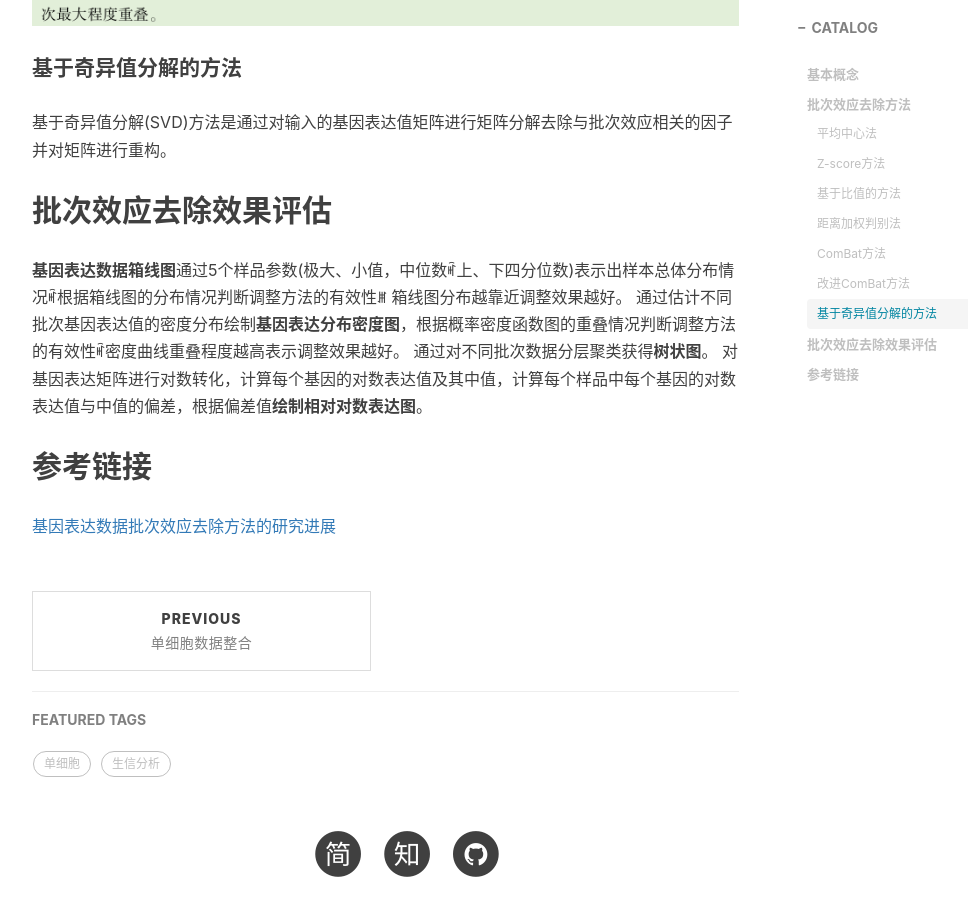
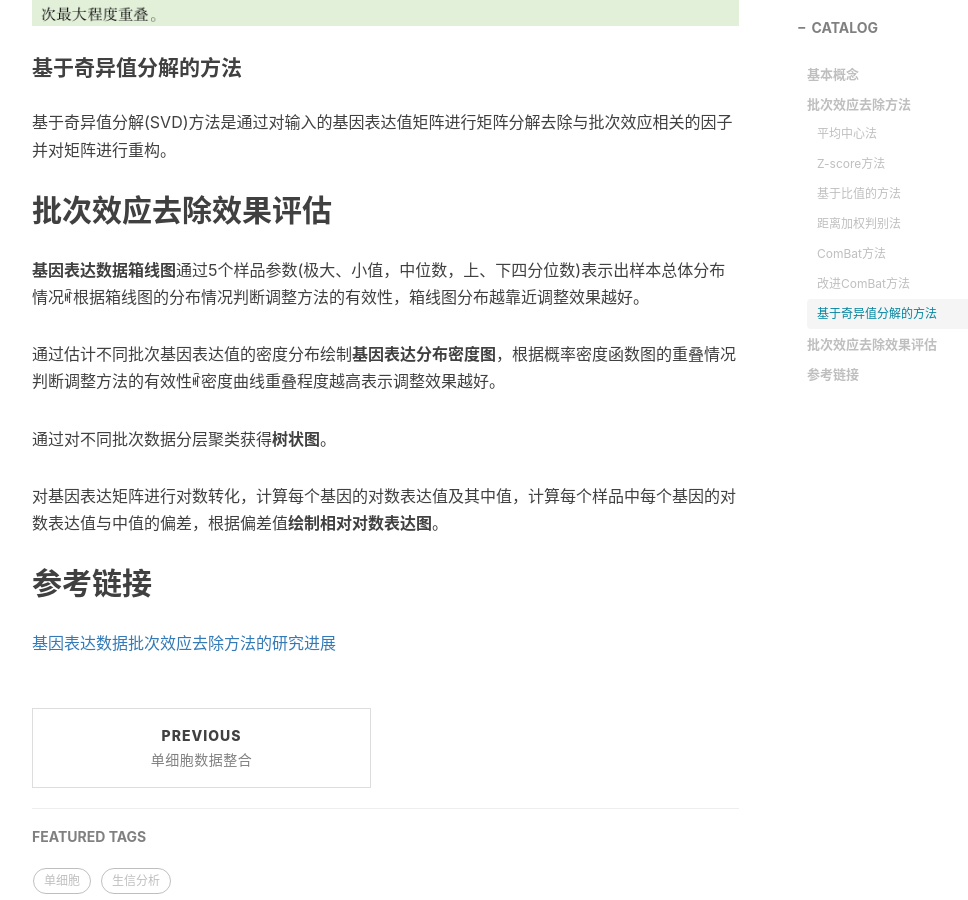
Before and after one commit to chenhongyubio/chenhongyubio.github.io, a Jekyll site: the page built from _posts/2020-01-15-批次效应.md, in a window 1280 px wide and 900 px high, scrolled down 3193 px. Shown: the whole window, without its empty margins (233-1201 px from the left). Built offline with Jekyll 4.4.1, drawn with Linux system fonts in a browser that asks for light colours; nearby versions of some CDN libraries; comment, search, counter and statistics services are not loaded.

Commit message:
modified:   "2020-01-15-\346\211\271\346\254\241\346\225\210\345\272\224.md"

```diff
--- a/_posts/2020-01-15-批次效应.md
+++ b/_posts/2020-01-15-批次效应.md
@@ -60,9 +60,12 @@
 基于奇异值分解(SVD)方法是通过对输入的基因表达值矩阵进行矩阵分解去除与批次效应相关的因子并对矩阵进行重构。
 
 ## 批次效应去除效果评估
-**基因表达数据箱线图**通过5个样品参数(极大、小值，中位数ꎬ上、下四分位数)表示出样本总体分布情况ꎬ根据箱线图的分布情况判断调整方法的有效性ꎮ 箱线图分布越靠近调整效果越好。
+**基因表达数据箱线图**通过5个样品参数(极大、小值，中位数，上、下四分位数)表示出样本总体分布情况ꎬ根据箱线图的分布情况判断调整方法的有效性，箱线图分布越靠近调整效果越好。
+
 通过估计不同批次基因表达值的密度分布绘制**基因表达分布密度图**，根据概率密度函数图的重叠情况判断调整方法的有效性ꎬ密度曲线重叠程度越高表示调整效果越好。
+
 通过对不同批次数据分层聚类获得**树状图**。
+
 对基因表达矩阵进行对数转化，计算每个基因的对数表达值及其中值，计算每个样品中每个基因的对数表达值与中值的偏差，根据偏差值**绘制相对对数表达图**。
 
 ## 参考链接
```
